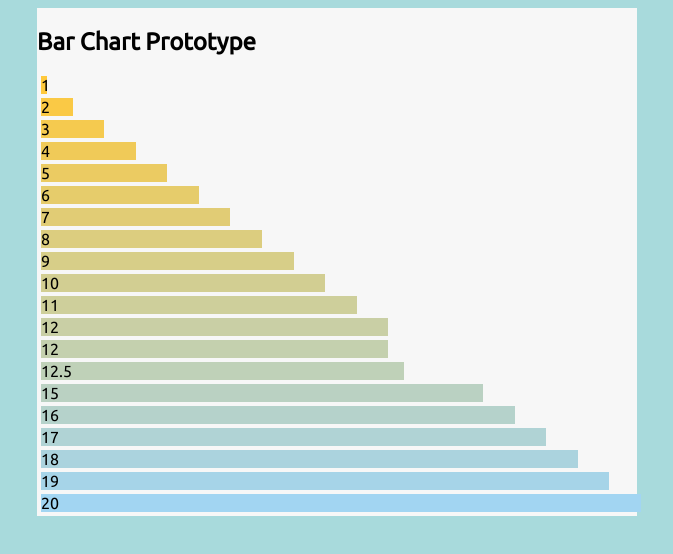
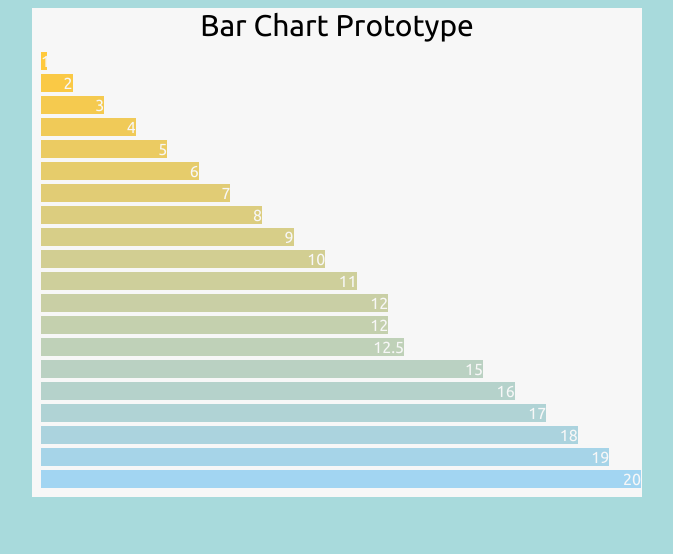
Before and after one commit to marcellmueller/barChart, a website with bundled scripts: page index.html in a window 1280 px wide. Shown: the whole page, without its empty margins (303-976 px from the left). Built offline with nearby package versions, Linux system fonts and the light colour scheme.

Commit message:
began adding function to parse options on chart init

```diff
--- a/index.html
+++ b/index.html
@@ -12,7 +12,10 @@
   </head>
   <body>
     <div id="mainParent">
-      <div id="barChart"><h2>Bar Chart Prototype</h2></div>
+      <div>
+        <div id="barChartTitle">Bar Chart Prototype</div>
+        <div id="barChart"></div>
+      </div>
     </div>
   </body>
   <script type="module" src="src/index.js"></script>
--- a/src/options.js
+++ b/src/options.js
@@ -3,7 +3,14 @@ export let options = {
   labelColor: "#f7f7f7",
   barSpacing: "5px",
   chartAxis: "horizontal",
-  barLabelPosition: "bottom",
-  titleFontSize: "30px",
+  barLabelPosition: "right",
+  titleFontSize: 30,
   titleFontColor: "#f7f7f7",
+  titleBackgroundColor: "#f7f7f7",
 };
+
+export const initOptions = (options) => {
+  let title = document.getElementById("barChartTitle");
+  title.style.fontSize = options.titleFontSize + "px";
+  title.style.backgroundColor = options.titleBackgroundColor;
+};
--- a/src/render.js
+++ b/src/render.js
@@ -1,17 +1,19 @@
 import { barRangeConvert } from "./convert.js";
-import { options } from "./options.js";
+import { options, initOptions } from "./options.js";
 //rendering to DOM related code in here
 
 export const renderChart = (numbers, numbersArr) => {
+  initOptions(options);
   for (let i = 0; i < numbers.length; i++) {
     let range = barRangeConvert(numbers, numbers[i]);
     let barChart = document.getElementById("barChart");
     let bar = document.createElement("div");
     bar.classList.add("bars");
-    bar.setAttribute("id", numbers[i]);
 
+    bar.style.color = options.labelColor;
     bar.style.backgroundColor = barColor(numbersArr, i, options);
     bar.style.width = range + "%";
+    bar.style.textAlign = options.barLabelPosition;
     bar.innerHTML = numbers[i];
     barChart.appendChild(bar);
   }
--- a/src/style.css
+++ b/src/style.css
@@ -11,10 +11,13 @@ body {
 #barChart {
   background-color: #f7f7f7;
   min-width: 600px;
+  padding: 5px;
 }
 
+#barChartTitle {
+  text-align: center;
+}
 .bars {
-  width: 99%;
   margin: 4px;
   background-color: bisque;
 }
```
